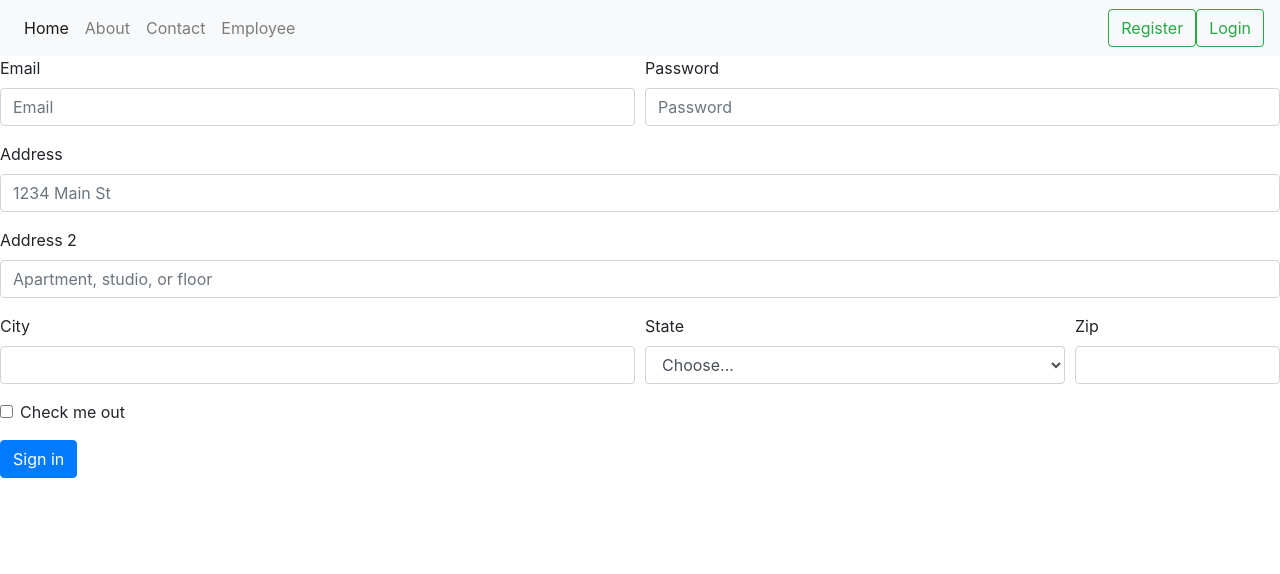
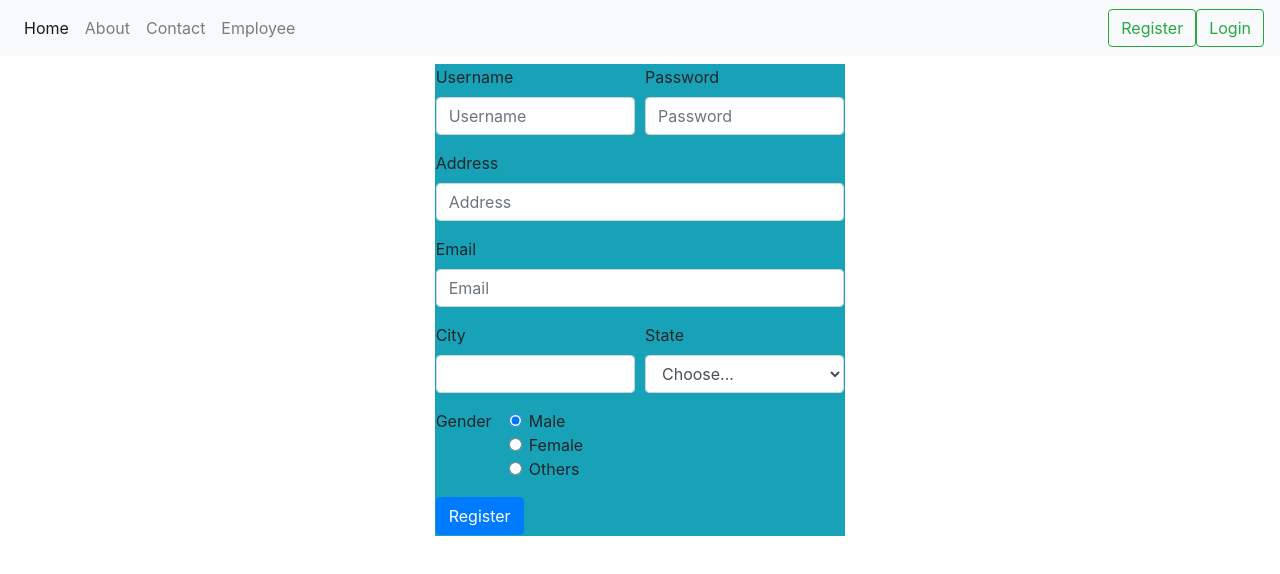
Before and after one commit to Sonali2267/angularProject_Jwt_Db_1030, an Angular app: page /register in a window 1280 px wide. Shown: the top 574 px of the page. Built offline with nearby package versions, Linux system fonts and the light colour scheme.

Commit message:
create one class or one service for backend register api data fetching using ng g class register command or ng g service register

```diff
--- /dev/null
+++ b/src/app/register.ts
@@ -0,0 +1,2 @@
+export class Register {
+}
--- a/src/app/register/register.component.html
+++ b/src/app/register/register.component.html
@@ -1,8 +1,9 @@
-<form>
-    <div class="form-row">
+<div class="row mx-auto col-md-4 p-2">
+<form class="bg-info border border-info">
+    <div class="form-row ">
       <div class="form-group col-md-6">
-        <label for="inputEmail4">Email</label>
-        <input type="email" class="form-control" id="inputEmail4" placeholder="Email">
+        <label for="inputEmail4">Username</label>
+        <input type="email" class="form-control" id="inputEmail4" placeholder="Username">
       </div>
       <div class="form-group col-md-6">
         <label for="inputPassword4">Password</label>
@@ -11,36 +12,50 @@
     </div>
     <div class="form-group">
       <label for="inputAddress">Address</label>
-      <input type="text" class="form-control" id="inputAddress" placeholder="1234 Main St">
+      <input type="text" class="form-control" id="inputAddress" placeholder="Address">
     </div>
     <div class="form-group">
-      <label for="inputAddress2">Address 2</label>
-      <input type="text" class="form-control" id="inputAddress2" placeholder="Apartment, studio, or floor">
+      <label for="inputAddress2">Email</label>
+      <input type="text" class="form-control" id="inputAddress2" placeholder="Email">
     </div>
     <div class="form-row">
       <div class="form-group col-md-6">
         <label for="inputCity">City</label>
         <input type="text" class="form-control" id="inputCity">
       </div>
-      <div class="form-group col-md-4">
+      <div class="form-group col-md-6">
         <label for="inputState">State</label>
         <select id="inputState" class="form-control">
           <option selected>Choose...</option>
           <option>...</option>
         </select>
       </div>
-      <div class="form-group col-md-2">
-        <label for="inputZip">Zip</label>
-        <input type="text" class="form-control" id="inputZip">
-      </div>
     </div>
-    <div class="form-group">
-      <div class="form-check">
-        <input class="form-check-input" type="checkbox" id="gridCheck">
-        <label class="form-check-label" for="gridCheck">
-          Check me out
-        </label>
-      </div>
-    </div>
-    <button type="submit" class="btn btn-primary">Sign in</button>
+    <fieldset class="form-group">
+        <div class="row">
+          <legend class="col-form-label col-sm-2 pt-0">Gender</legend>
+          <div class="col-sm-10">
+            <div class="form-check">
+              <input class="form-check-input" type="radio" name="gridRadios" id="gridRadios1" value="option1" checked>
+              <label class="form-check-label" for="gridRadios1">
+                Male
+              </label>
+            </div>
+            <div class="form-check">
+              <input class="form-check-input" type="radio" name="gridRadios" id="gridRadios2" value="option2">
+              <label class="form-check-label" for="gridRadios2">
+                Female
+              </label>
+            </div>
+            <div class="form-check">
+              <input class="form-check-input" type="radio" name="gridRadios" id="gridRadios3" value="option3">
+              <label class="form-check-label" for="gridRadios3">
+                Others
+              </label>
+            </div>
+          </div>
+        </div>
+      </fieldset>
+    <button type="submit" class="btn btn-primary">Register</button>
   </form>
+</div>
```
Also changed, not shown: src/app/login/login.component.html (+0 -22 lines), src/app/register.service.ts (added, +9 -0 lines), 2 other files (tests, documents, lock files or other folders).
